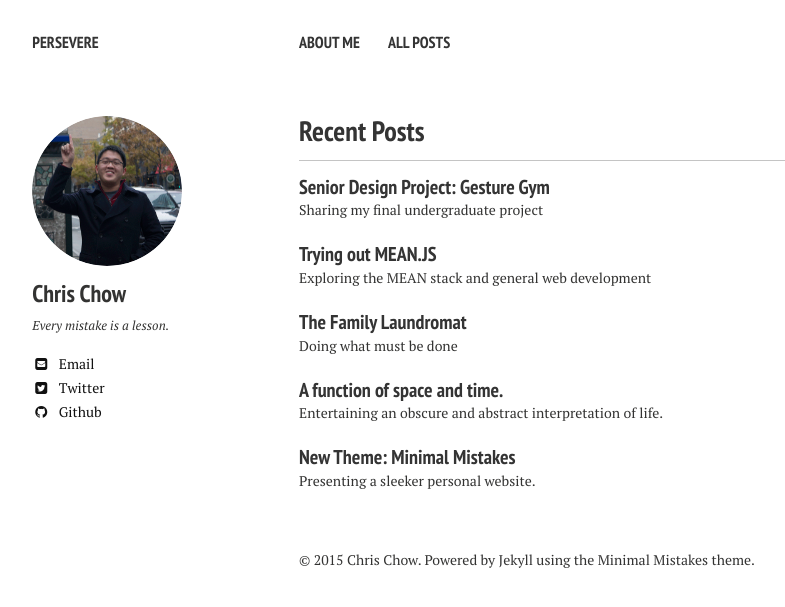
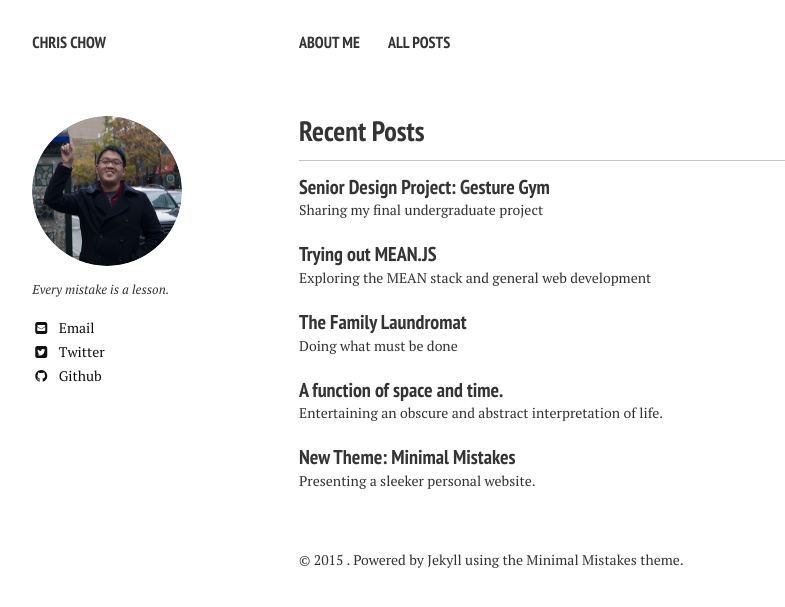
Before and after one commit to Kreispy/kreispy.github.io, a Jekyll site: the page built from index.md, in a window 1280 px wide. Shown: the top 607 px of the page, without its empty margins (21-806 px from the left). Built offline with Jekyll 4.4.1, drawn with Linux system fonts in a browser that asks for light colours; nearby versions of some CDN libraries.

Commit message:
updated title

```diff
--- a/_config.yml
+++ b/_config.yml
@@ -1,6 +1,6 @@
 # Site wide configuration
 
-title:            Persevere
+title:            Chris Chow
 locale:           en_US
 url:
 
@@ -26,7 +26,7 @@ kramdown:
 
 # Site owner
 owner:
-  name: Chris Chow
+  name:
   avatar: bio-photo.png
   bio: "Every mistake is a lesson."
   email: chchow3@gmail.com
```
